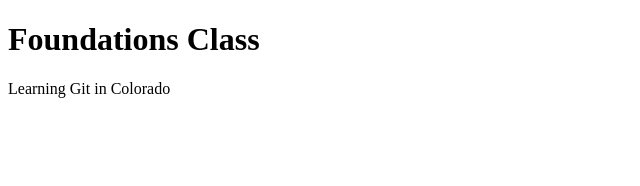
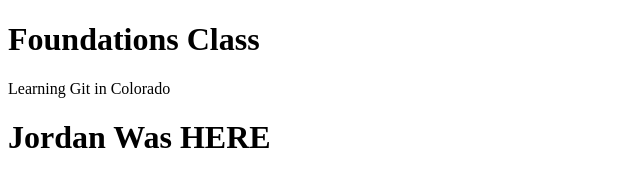
Before and after one commit to boarderjen06/vr-class, a plain HTML site: page index.html in a window 1280 px wide. Shown: the whole page, without its empty margins (0-640 px from the left). Drawn offline with Linux system fonts and the light colour scheme.

Commit message:
Jordan was here

```diff
--- a/index.html
+++ b/index.html
@@ -8,6 +8,7 @@
 	<body>
 		<h1>Foundations Class</h1>
 		<p>Learning Git in Colorado</p>
+		<h1>Jordan Was HERE</h1>
 	</body>
 
 </html>
```
